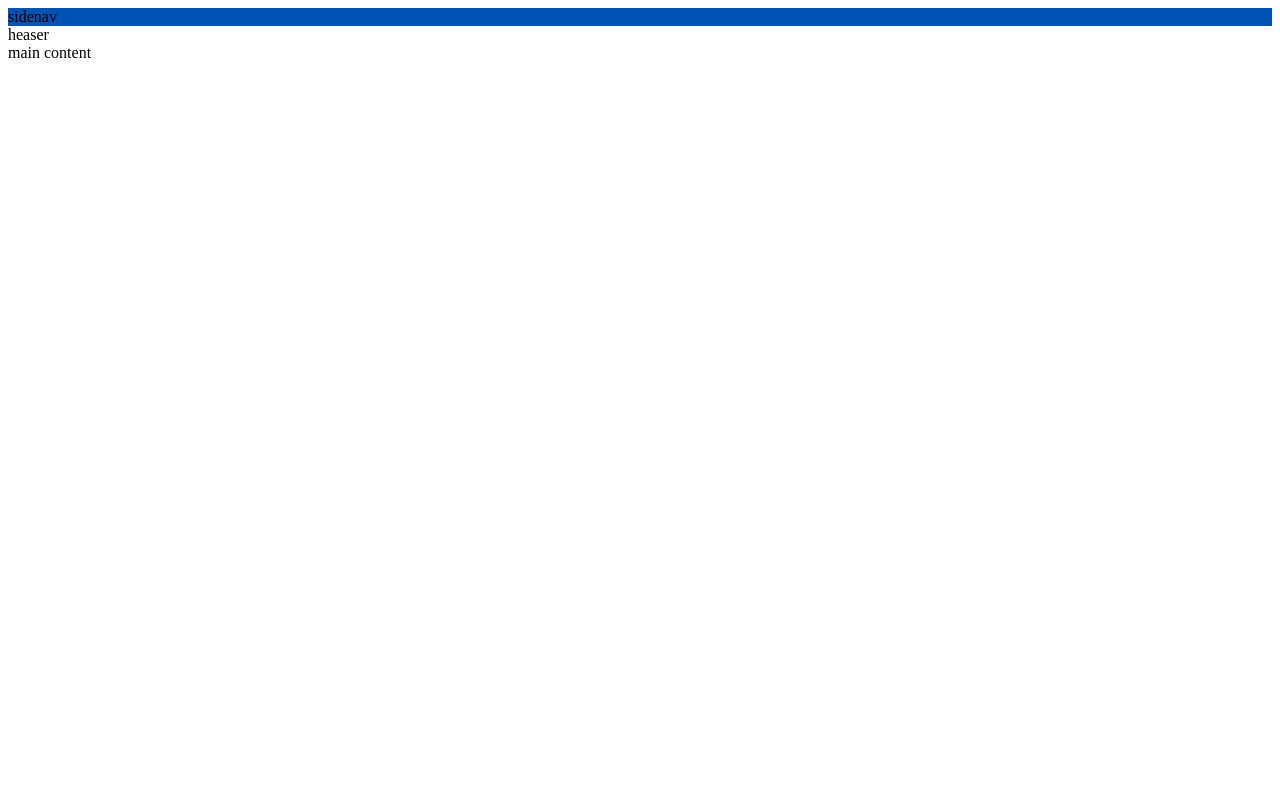
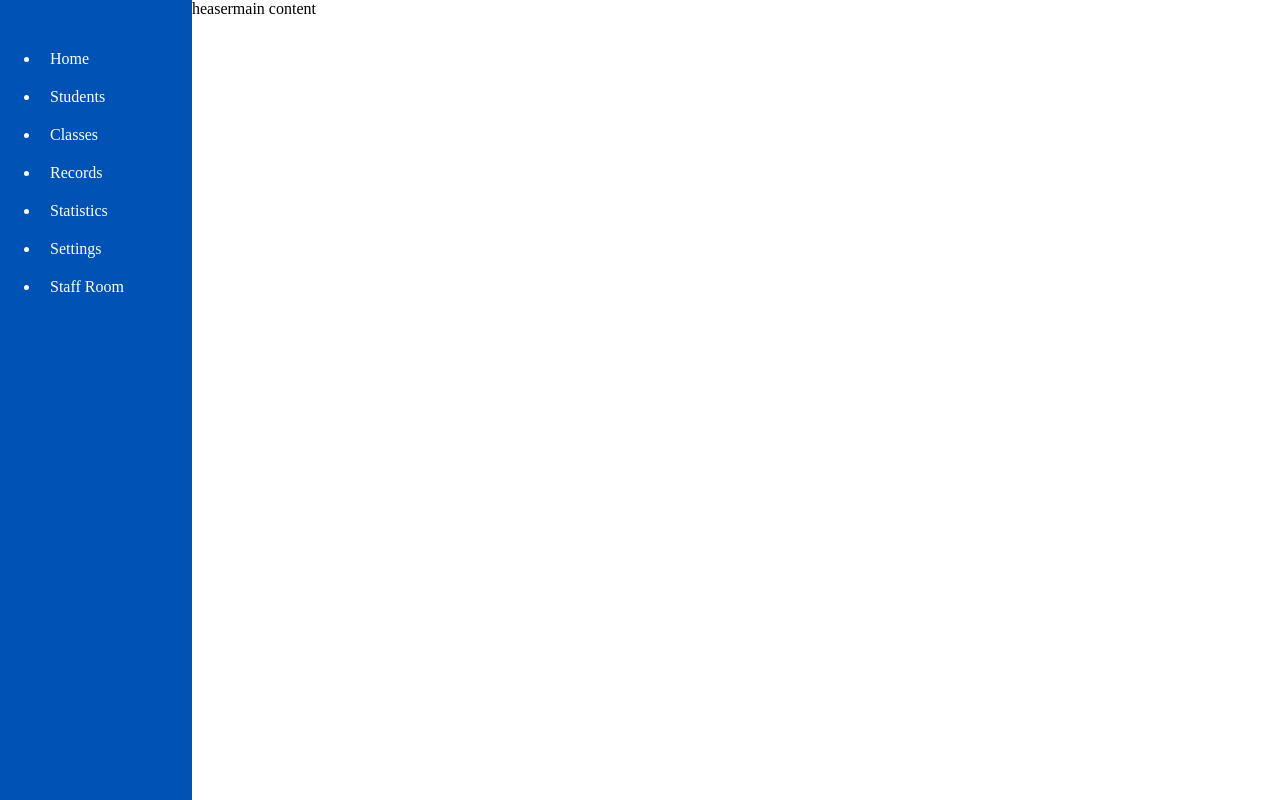
Before and after one commit to DNP-LR/Dashboard, a website built with webpack: page index.html in a window 1280 px wide. Built offline with nearby package versions, Linux system fonts and the light colour scheme.

Commit message:
[feat] - sidebar view

```diff
--- a/css/style.css
+++ b/css/style.css
@@ -4,7 +4,27 @@
   --yellow: #FFB27D;
 }
 
+* {
+  margin: 0;
+  padding: 0;
+}
+
+body {
+  display: flex;
+}
+
 
 .sidebar {
   background: var(--blue);
+  height: 100vh;
+  width: 15%;
 }
+
+.sidebar ul {
+  color: var(--white);
+  margin: 40px;
+}
+
+.sidebar ul li {
+  padding: 10px;
+}
--- a/index.html
+++ b/index.html
@@ -20,7 +20,15 @@
 <body>
 
 <section class="sidebar">
-  sidenav
+  <ul >
+    <li>Home</li>
+    <li>Students</li>
+    <li>Classes</li>
+    <li>Records</li>
+    <li>Statistics</li>
+    <li>Settings</li>
+    <li>Staff Room</li>
+  </ul>
 </section>
 
 <section class="navbar">
```
